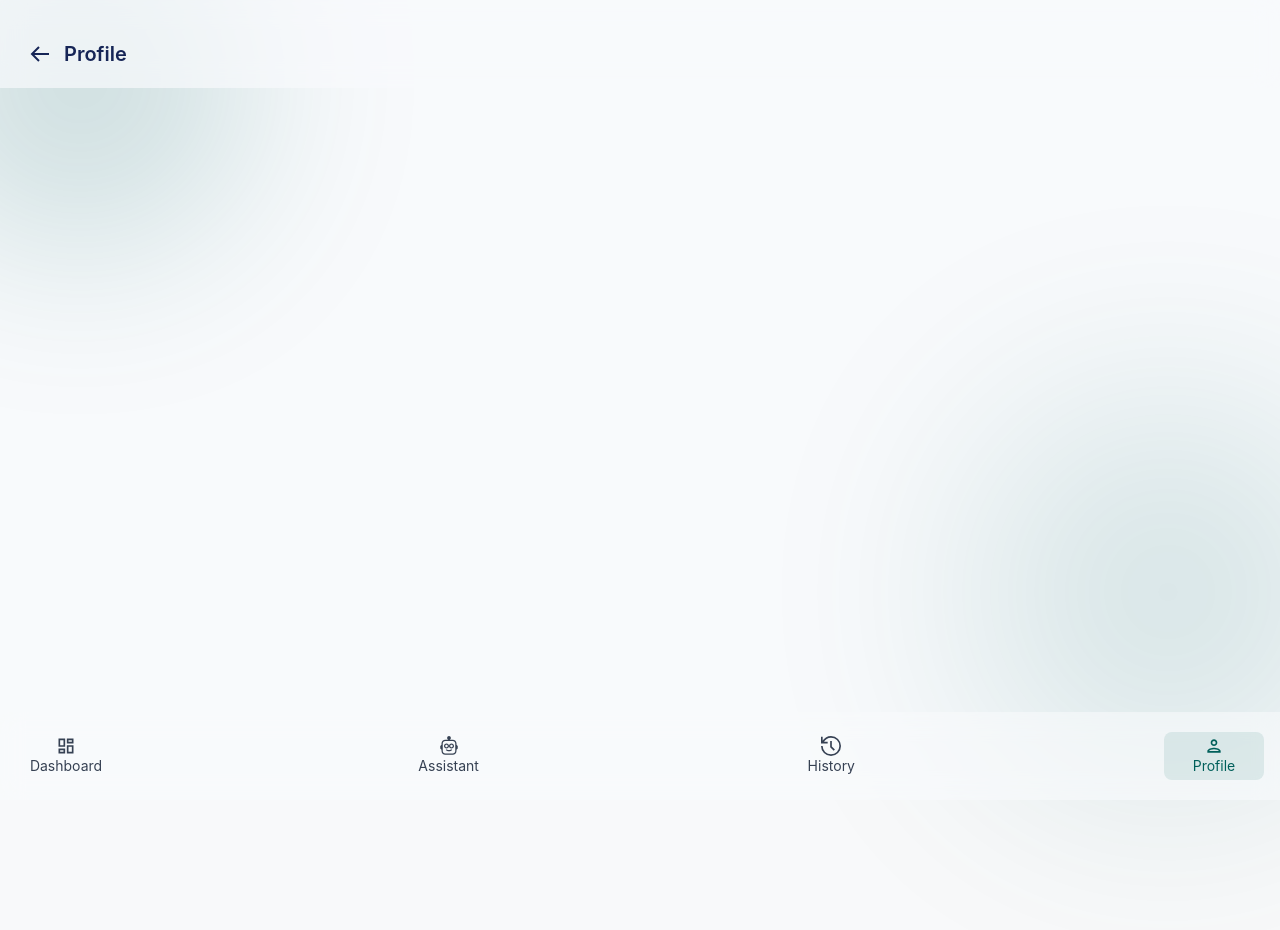
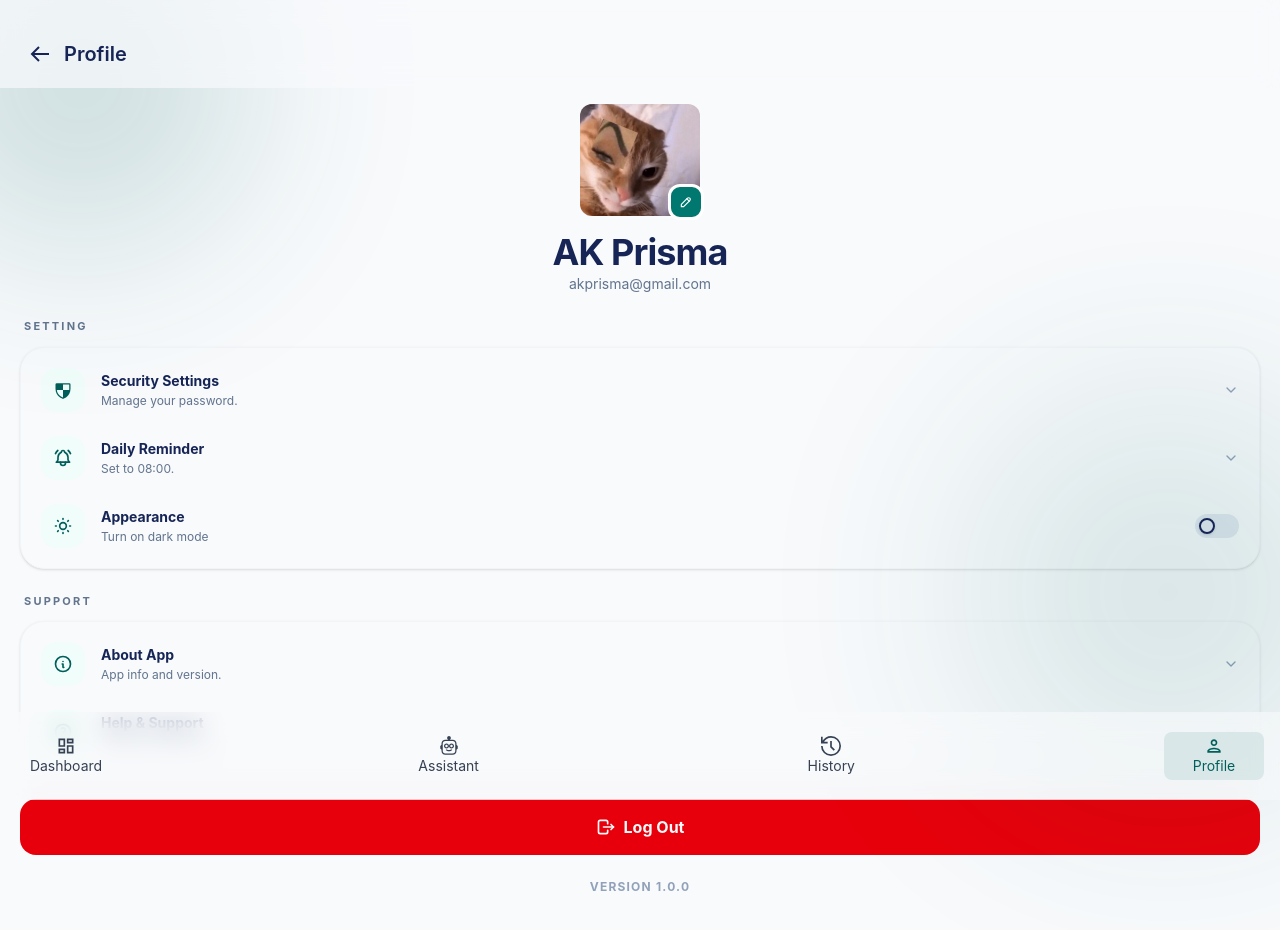
Before and after one commit to ak7prisma/cash-flow-intelligence, a React (Vite) app: page /profile in a window 1280 px wide. Shown: the top 930 px of the page. Before the commit the page ends 800 px from the top, so only its background shows below. Built offline with nearby package versions, Linux system fonts and the light colour scheme.

Commit message:
feat: add profile page

```diff
--- /dev/null
+++ b/src/component/Profile/FooterProfile.tsx
@@ -0,0 +1,18 @@
+import { TbLogout } from "react-icons/tb";
+
+export default function ProfileFooter() {
+  return (
+    <div className="flex flex-col items-center">
+      {/* Tombol Logout */}
+      <button className="w-full bg-red-600 dark:bg-red-600/15 dark:rounded-full ring-2 dark:ring-red-600/50 text-slate-50 dark:text-red-600 font-bold py-4 rounded-2xl flex items-center justify-center gap-2 transition active:scale-95 active:bg-red-700 dark:active:bg-red-600/20">
+        <TbLogout className="text-xl" />
+        <span>Log Out</span>
+      </button>
+
+      {/* Tulisan Versi */}
+      <span className="mt-6 text-xs font-bold text-slate-400 dark:text-slate-500 tracking-widest uppercase">
+        VERSION 1.0.0
+      </span>
+    </div>
+  );
+}
--- /dev/null
+++ b/src/component/Profile/ProfileFoto.tsx
@@ -0,0 +1,28 @@
+import { TbPencil } from 'react-icons/tb';
+
+export default function ProfileFoto() {
+  return (
+    <div className="flex flex-col items-center">
+      {/* Container Foto */}
+      <div className="relative">
+        <img
+          src="profile.jpg"
+          alt="Profile"
+          className="w-30 h-28 rounded-xl dark:rounded-full object-cover shadow-sm ring-slate-50 ring-3 dark:ring-cyan-400"
+        />
+        {/* Tombol Edit */}
+        <button className="absolute -bottom-1 -right-1 bg-teal-700 dark:bg-[#00F5FF] p-2 rounded-xl border-[3px] border-white dark:border-slate-950 transition-transform active:scale-95">
+          <TbPencil className="text-white dark:text-slate-900 text-sm" />
+        </button>
+      </div>
+
+      {/* Nama & Email */}
+      <h2 className="mt-4 text-4xl font-bold text-blue-950 dark:text-slate-100 tracking-tight">
+        AK Prisma
+      </h2>
+      <p className="text-slate-500 dark:text-slate-400 text-sm mt-0.5">
+        akprisma@gmail.com
+      </p>
+    </div>
+  );
+}
--- /dev/null
+++ b/src/component/Profile/SettingList.tsx
@@ -0,0 +1,54 @@
+import ThemeToggle from "../ui/ThemeToggle";
+import { TbChevronDown } from "react-icons/tb";
+
+interface SettingItem {
+  id: string | number;
+  toggle: boolean;
+  icon: string;
+  title: string;
+  subtitle: string;
+}
+
+interface SettingListProps {
+  sectionTitle: string;
+  items: SettingItem[];
+}
+
+export default function SettingList({ sectionTitle, items }: Readonly<SettingListProps>) {
+
+  return (
+    <div className="">
+      {/* Judul Section */}
+      <h3 className="text-[11px] font-bold text-slate-500 dark:text-slate-400 tracking-[0.2em] uppercase mb-3 px-1">
+        {sectionTitle}
+      </h3>
+
+      {/* Kotak List */}
+      <div className="bg-slate-50 dark:bg-slate-950/40 border border-slate-100 dark:border-slate-800 rounded-3xl p-5 shadow-sm flex flex-col gap-6">
+        {items.map((item) => (
+          <div key={item.id} className="flex items-center justify-between cursor-pointer group">
+            {/* Icon + Teks */}
+            <div className="flex items-center gap-4">
+              <div className="bg-teal-50 dark:bg-cyan-950/30 p-3 rounded-2xl text-teal-800 dark:text-cyan-400 text-xl transition-colors group-hover:bg-teal-100 dark:group-hover:bg-cyan-950/50">
+                <item.icon />
+              </div>
+              <div className="flex flex-col">
+                <span className="text-blue-950 dark:text-slate-100 font-bold text-sm">
+                  {item.title}
+                </span>
+                <span className="text-slate-500 dark:text-slate-400 text-xs mt-0.5">
+                  {item.subtitle}
+                </span>
+              </div>
+            </div>
+
+            {/* Panah atau Toggle */}
+            <div className="text-slate-400 dark:text-slate-500">
+              {item.toggle? <ThemeToggle /> : <TbChevronDown className="xl" />}
+            </div>
+          </div>
+        ))}
+      </div>
+    </div>
+  );
+}
--- /dev/null
+++ b/src/component/ui/ThemeToggle.tsx
@@ -0,0 +1,25 @@
+import { useThemeToggle } from "../../hooks/useThemeToggle";
+
+export default function ThemeToggle() {
+
+  const [isDark, setIsDark] = useThemeToggle()
+
+  return (
+    <button
+      onClick={() => setIsDark(!isDark)}
+      onKeyDown={(e) => e.key === 'Enter' && setIsDark(!isDark)}
+      role="switch"
+      aria-checked={isDark}
+      aria-label="Toggle dark mode"
+      className={`w-11 h-6 rounded-full flex items-center px-1 transition-colors cursor-pointer ${
+        isDark ? 'dark:bg-cyan-400/20' : 'bg-slate-200'
+      }`}
+    >
+      <div
+        className={`w-4 h-4 bg-slate-50/10 border-2 border-blue-950 dark:border-cyan-400 dark:bg-cyan-400 rounded-full shadow-sm transform transition-transform duration-300 ${
+          isDark ? 'translate-x-5' : 'translate-x-0'
+        }`}
+      />
+    </button>
+  );
+}
--- /dev/null
+++ b/src/data/profile.ts
@@ -0,0 +1,43 @@
+import { PiShieldCheckeredFill } from "react-icons/pi";
+import { TbBellRinging, TbSun, TbInfoCircle, TbHelp } from "react-icons/tb";
+
+export const settingData = [
+    {
+      id: 1,
+      toggle: false,
+      icon: PiShieldCheckeredFill ,
+      title: "Security Settings",
+      subtitle: "Manage your password.",
+    },
+    {
+      id: 2,
+      toggle: false,
+      icon: TbBellRinging ,
+      title: "Daily Reminder",
+      subtitle: "Set to 08:00.",
+    },
+    {
+      id: 3,
+      toggle: true,
+      icon: TbSun ,
+      title: "Appearance",
+      subtitle: "Turn on dark mode",
+    },
+  ];
+
+export  const supportData = [
+    {
+      id: 1,
+      toggle: false,
+      icon: TbInfoCircle ,
+      title: "About App",
+      subtitle: "App info and version.",
+    },
+    {
+      id: 2,
+      toggle: false,
+      icon: TbHelp ,
+      title: "Help & Support",
+      subtitle: "FAQ and contact us.",
+    },
+  ];
--- a/src/pages/Profile.tsx
+++ b/src/pages/Profile.tsx
@@ -1,7 +1,17 @@
-export default function Profile(){
-    return(
-        <main>
+import ProfileFooter from '../component/Profile/FooterProfile';
+import ProfileFoto from '../component/Profile/ProfileFoto';
+import SettingList from '../component/Profile/SettingList';
+import { settingData, supportData } from '../data/profile';
 
-        </main>
-    );
+export default function Profile() {
+
+  return (
+    <div className="min-h-screen  flex flex-col gap-6">
+
+      <ProfileFoto />
+      <SettingList sectionTitle="SETTING" items={settingData as any} />
+      <SettingList sectionTitle="SUPPORT" items={supportData as any} />
+      <ProfileFooter />
+    </div>
+  );
 }
```
Also changed, not shown: public/profile.jpg (added).
